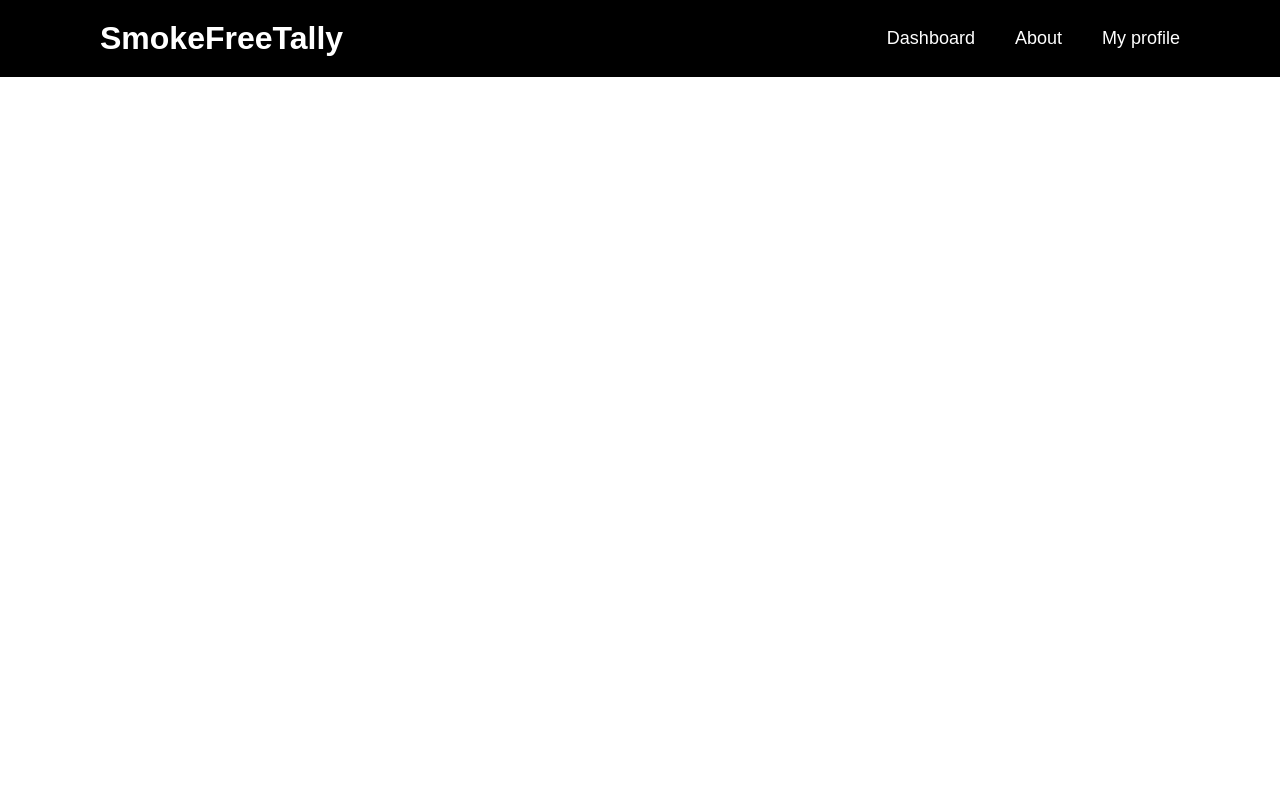
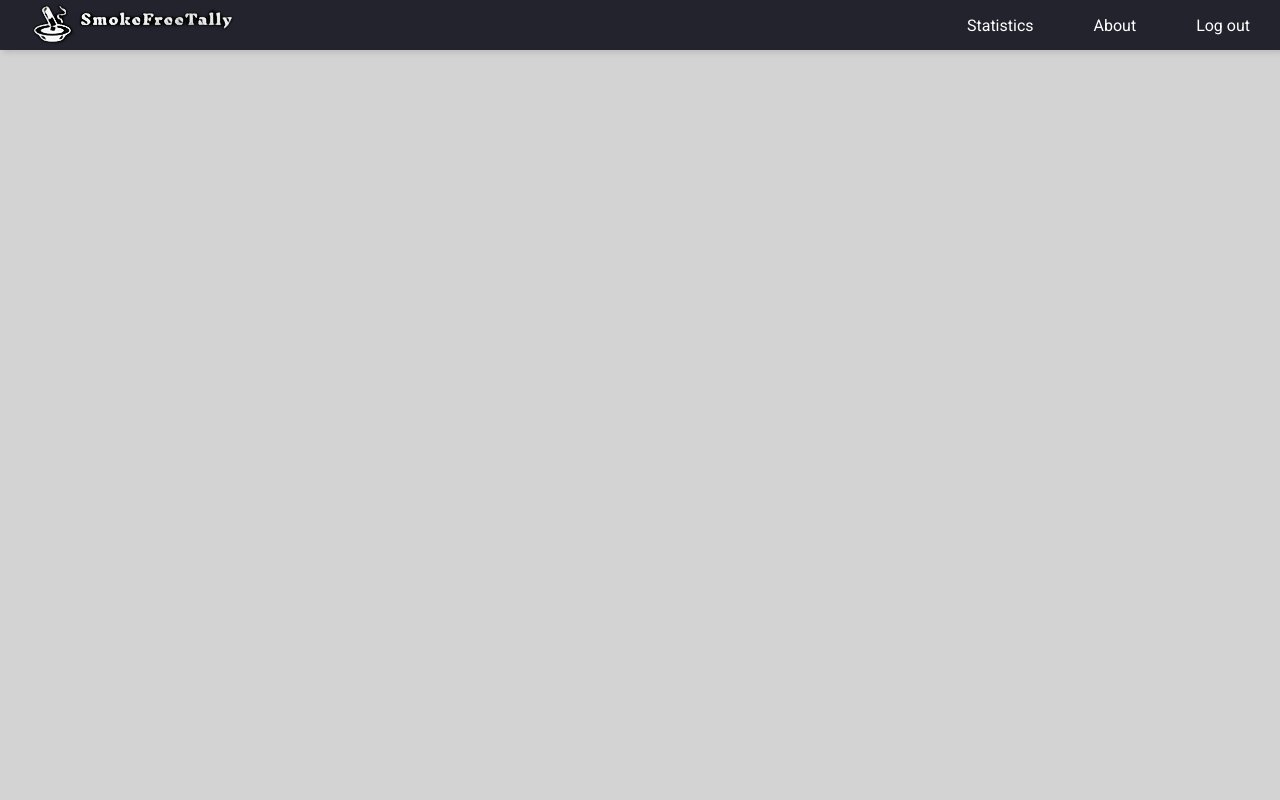
Before and after one commit to vadymmusiienko/SmokeFreeTally, a Flask app: page / in a window 1280 px wide. Run offline with Flask 3, Linux system fonts and the light colour scheme; a user stored in the database is signed in.

Commit message:
Responsive navbar on a home page. A little java script for that.

```diff
--- /dev/null
+++ b/static/scripts.js
@@ -0,0 +1,9 @@
+function showSidebar(){
+    const sidebar = document.querySelector(".sidebar");
+    sidebar.style.display = "flex";
+}
+
+function hideSidebar(){
+    const sidebar = document.querySelector(".sidebar");
+    sidebar.style.display = "none";
+}
--- a/static/styles.css
+++ b/static/styles.css
@@ -1,62 +1,131 @@
-* {
+/* Default settings and variables for color */
+:root{
+    font-size: 16px;
+    font-family: 'Roboto', sans-serif;
+    --text-primary: #B6B6B6;
+    --text-secondary: #ECECEC;
+    --bg-primary: #23232e;
+    --bg-secondary: #141418;
+}
+
+*{
     margin: 0;
     padding: 0;
-    box-sizing: border-box;
-
 }
 
 body{
+    background-color: lightgray;
     min-height: 100vh;
-    font-family: Arial, sans-serif;
-    user-select: none;
+    font-size: 16px;
 }
 
-/* Nav bar */
-nav {
+/* Customize the scroll bar */
+body::-webkit-scrollbar{
+    width: 0.25rem;
+}
+
+body::-webkit-scrollbar-track{
+    background: #1e1e24;
+}
+
+body::-webkit-scrollbar-thumb{
+    background: #6649b8;
+}
+
+/* Navbar */
+
+nav{
+    background-color: var(--bg-primary);
+    box-shadow: 3px 3px 5px rgba(0, 0, 0, 0.1);
+}
+
+nav ul{
+    width: 100%;
+    list-style: none;
     display: flex;
+    justify-content: flex-end;
     align-items: center;
 }
 
-.header {
-    position: absolute;
-    top: 0;
-    left: 0;
-    width: 100%;
-    padding: 20px 100px;
-    background: black;
+nav li{
+    height: 50px;
     display: flex;
-    justify-content: space-between;
+    justify-content: center;
     align-items: center;
-    z-index: 100;
+    padding: 0 30px;
 }
 
-.logo {
-    font-size: 32px;
+nav a{
+    text-decoration: none;
     color: #fff;
-    font-weight: 700;
-    text-decoration: none;
+    position: relative;
 }
 
-.navbar a {
-    position: relative;
-    font-size: 18px;
-    color: #fff;
-    font-weight: 500;
-    text-decoration: none;
-    margin-left: 40px;
+nav .underline::before{
+    content: "";
+    position: absolute;
+    left: 0;
+    top: 100%;
+    width: 0;
+    height: 2px;
+    background-color: #fff;
+    transition: all 0.3s ease-in-out;
 }
 
-.navbar a::before {
-    content: "";
-    position: absolute;
-    top: 100%;
-    left: 0;
-    width: 0;
-    height: 2px;
-    background: #fff;
-    transition: .3s;
+nav .underline:hover::before{
+    width: 100%;
 }
 
-.navbar a:hover::before {
+nav li:first-child{
+    margin-right: auto;
+}
+
+.menu-button{
+    display: none;
+}
+
+.sidebar{
+    position: fixed;
+    top: 0;
+    right: 0;
+    height: 100vh;
+    width: 250px;
+    background-color: rgba(0, 0, 0, 0.2);
+    backdrop-filter: blur(10px);
+    z-index: 999;
+    box-shadow: -10px 0 10px rgba(0, 0, 0, 0.1);
+    display: none;
+    flex-direction: column;
+    align-items: flex-start;
+    justify-content: flex-start;
+}
+
+.sidebar li{
     width: 100%;
+    justify-content: flex-start;
 }
+
+nav img{
+    height: 100%;
+    width: auto;
+}
+
+@media only screen and (max-width: 780px) {
+
+    .hide-on-mobile{
+        display: none;
+    }
+
+    .menu-button{
+        display: flex;
+    }
+}
+
+@media only screen and (max-width: 400px) {
+    .sidebar{
+        width: 100%;
+    }
+    .hide-on-mobile2{
+        display: none;
+    }
+}
--- a/templates/index.html
+++ b/templates/index.html
@@ -3,7 +3,3 @@
 {% block title %}
     Home
 {% endblock %}
-
-{% block main %}
-
-{% endblock %}
--- a/templates/layout.html
+++ b/templates/layout.html
@@ -30,7 +30,7 @@
     {% block nav %}{% endblock %}
 
     <!-- Main block -->
-    {% block main%}{% endblock %}
+    {% block main %}{% endblock %}
 
 </body>
 </html>
--- a/templates/layout_main.html
+++ b/templates/layout_main.html
@@ -1,18 +1,37 @@
-<!-- Layout with a navigation bar -->
 {% extends "layout.html" %}
 
+{% block title %}Home{% endblock %}
+
+
+<!-- Navigation bar -->
 {% block nav %}
 
-    <header class="header">
-        <a href="/" class="logo">SmokeFreeTally</a>
+<nav>
+    <!-- Vertical -->
+    <ul class="sidebar">
+        <li onclick="hideSidebar()"><a href="#"><svg xmlns="http://www.w3.org/2000/svg" height="26px" viewBox="0 -960 960 960" width="26px" fill="#e8eaed"><path d="m256-200-56-56 224-224-224-224 56-56 224 224 224-224 56 56-224 224 224 224-56 56-224-224-224 224Z"/></svg></a></li>
+        <li><a href="#"><img src="/static/images/logo.png" alt="logo.png"></a></li>
+        <li><a href="#" class="underline">Statistics</a></li>
+        <li><a href="#" class="underline">About</a></li>
+        <li><a href="#" class="underline">Log out</a></li>
+        <li><a href="#" class="underline"></a></li>
+    </ul>
 
-        <nav class="navbar">
+    <!-- Horizontal -->
+    <ul>
+        <li class="hide-on-mobile2"><a href="#"><img src="/static/images/logo.png" alt=""></a></li>
+        <li class="hide-on-mobile"><a href="#" class="underline">Statistics</a></li>
+        <li class="hide-on-mobile"><a href="#" class="underline">About</a></li>
+        <li class="hide-on-mobile"><a href="#" class="underline">Log out</a></li>
+        <li class="menu-button" onclick="showSidebar()"><a href="#"><svg xmlns="http://www.w3.org/2000/svg" height="26px" viewBox="0 -960 960 960" width="26px" fill="#e8eaed"><path d="M120-240v-80h720v80H120Zm0-200v-80h720v80H120Zm0-200v-80h720v80H120Z"/></svg></a></li>
+    </ul>
+</nav>
 
-            <a href="#">Dashboard</a>
-            <a href="#">About</a>
-            <a href="#">My profile</a>
-
-        </nav>
-    </header>
 
 {% endblock %}
+
+
+<!-- Main content -->
+{% block main %}
+
+{% endblock %}
```
Also changed, not shown: static/images/Close Icon.svg (added), static/images/Menu Icon.svg (added), static/images/logo.png (added), static/logos/logo_1.jpg (deleted), static/logos/logo_2.jpg (deleted).
